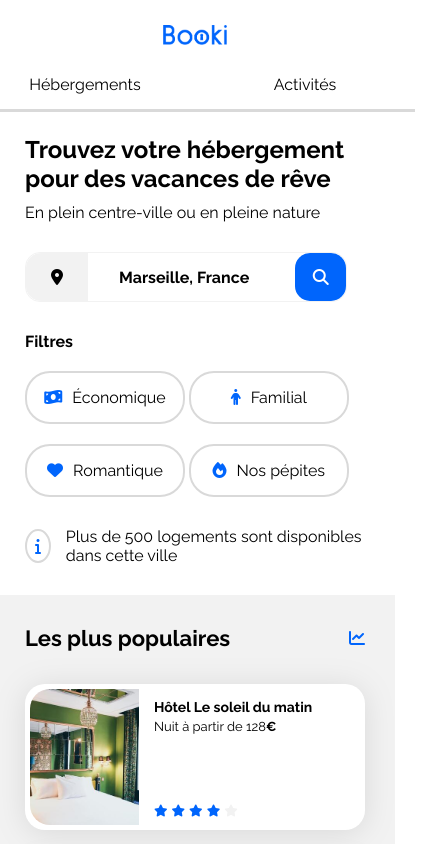
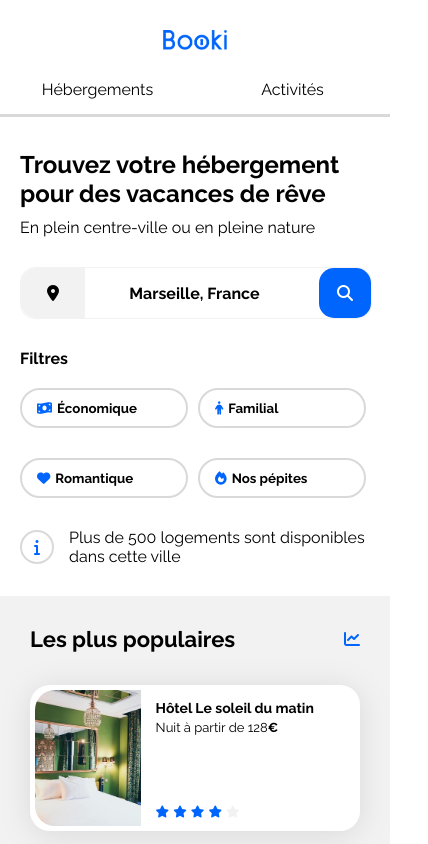
Before and after one commit to Neijh/booki, a plain HTML site: page index.html in a window 390 px wide. Shown: the top 844 px of the page, 428 px wide, since content can reach past the window. Drawn offline with Linux system fonts and the light colour scheme.

Commit message:
Correction du responsive sur footer et filtre

```diff
--- a/css/style.css
+++ b/css/style.css
@@ -102,8 +102,8 @@ a {
 .search {
     border: 1px solid #F2F2F2;
     border-radius: 15px;
-    width: 25rem;
-    height: 3rem;
+    width: 400px;
+    height: 50px;
     margin: 30px 0;
     display: flex;
     justify-content: space-between;
@@ -152,9 +152,7 @@ a {
 .filter {
     display: flex;
     font-weight: 700;
-    max-width: 50rem;
     align-items: center;
-    font-size: 16px;
     margin-bottom: 30px;
 }
 
@@ -163,16 +161,16 @@ a {
 }
 
 .filter button {
-    padding: 15px;
-    width: 10rem;
     border-radius: 25px;
-    font-size: 16px;
     border: 2px solid #D9D9D9;
     background-color: white;
+    text-align: left;
+    padding: 10px 15px;
 }
 
 .filter button span {
     padding-left: 10px;
+    font-weight: 700;
 }
 
 .filter button:hover {
@@ -193,6 +191,7 @@ a {
     display: flex;
     justify-content: center;
     align-items: center;
+    aspect-ratio: 1/1;
 }
 
 /****** Hebergements And Populaires ***********/
@@ -214,7 +213,6 @@ a {
 }
 
 .hebergements-cards{
-    width: 100%;
     display: flex;
     flex-wrap: wrap;
     gap: 30px;
@@ -333,7 +331,6 @@ a {
 
 .activities-cards img {
     width: 100%;
-    /* height: 380px; */
     height: 80%;
     border-radius: 20px 20px 0 0;
     min-width: 0;
@@ -354,7 +351,7 @@ a {
 
 .footer-content {
     width: 33%;
-    margin: 33px;
+    padding: 33px;
 }
 
 
@@ -376,6 +373,17 @@ a {
 /****** Media queries ***********/
 /* Medium devices (tablets, less/equal than 1024px) */
 @media (max-width: 1024px) {
+    /****** Filter ***********/
+    .filter {
+        flex-direction: column;
+        align-items: flex-start;
+    }
+
+    .filter p {
+        padding-bottom: 15px;
+    }
+
+    /****** hebergement et populaire ***********/
     .hebergements-and-populaires {
         flex-direction: column;
     }
@@ -407,6 +415,11 @@ a {
         font-size: 13px;
     }
 
+    /****** Activities ***********/
+    .activities-cards a {
+        max-height: 270px;
+    }
+
     .activities-cards img {
         height: 70%;
     }
@@ -417,16 +430,12 @@ a {
 
     /****** Header ***********/
     .main-container {
-        padding: 25px;
+        padding: 0;
     }
+
     .nav {
         flex-direction: column;
-        margin: 0 -50px;
-    }
-
-    .logo {
-        justify-content: center;
-        align-items: center;
+        padding-top: 30px;
     }
 
     .nav ul {
@@ -453,8 +462,9 @@ a {
     }
 
     /****** Form ***********/
-    form {
+    .form {
         margin-top: 40px;
+        padding: 0 20px;
     }
 
     .fa-magnifying-glass {
@@ -471,7 +481,7 @@ a {
     }
 
     .search {
-        width: 20rem;
+        width: 100%;
     }
 
     /****** Filter ***********/
@@ -479,12 +489,29 @@ a {
         flex-wrap: wrap;
     }
 
+    .filter-btn {
+        display: flex;
+        flex-wrap: wrap;
+        gap: 10px;
+    }
+
     .filter-btn button{
         margin-top: 20px;
+        width: 48%;
     }
 
+    .filter button span {
+        padding-left: 5px;
+    }
+
+    .filter p {
+        padding-bottom: 0;
+    }
+
+    /****** Activities ***********/
+
     .activities{
-        padding: 0;
+        padding: 0 20px;
     }
 
     .activities-cards {
@@ -504,7 +531,6 @@ a {
     /****** hebergement et populaire ***********/
     .hebergements-and-populaires {
         flex-direction: column-reverse;
-        margin: 0 -30px;
     }
 
     .hebergements-and-populaires section {
@@ -543,10 +569,10 @@ a {
     /****** Footer ***********/
     .footer-container {
         flex-direction: column;
-        margin: 50px -30px -30px -30px ;
     }
 
     .footer-content {
-        width: 100%;
+        width: auto;
+        padding: 20px;
     }
 }
```
